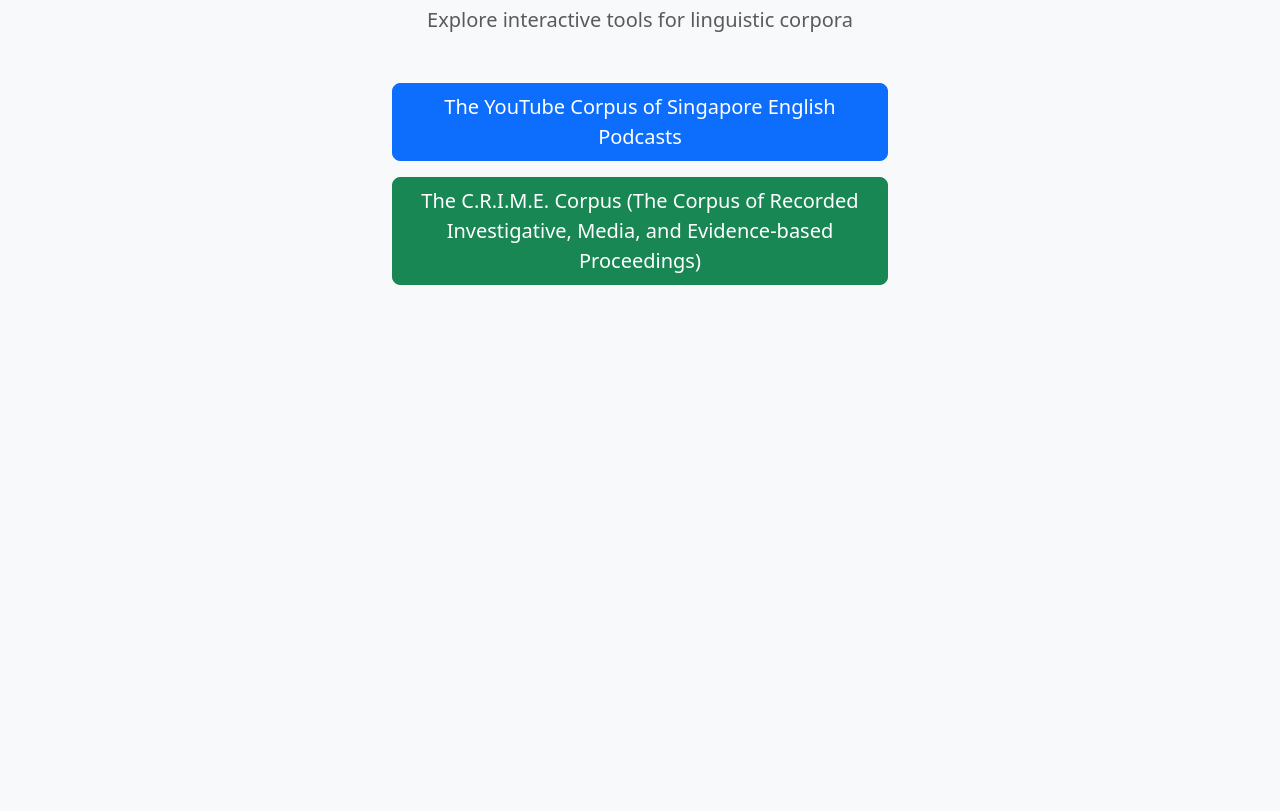
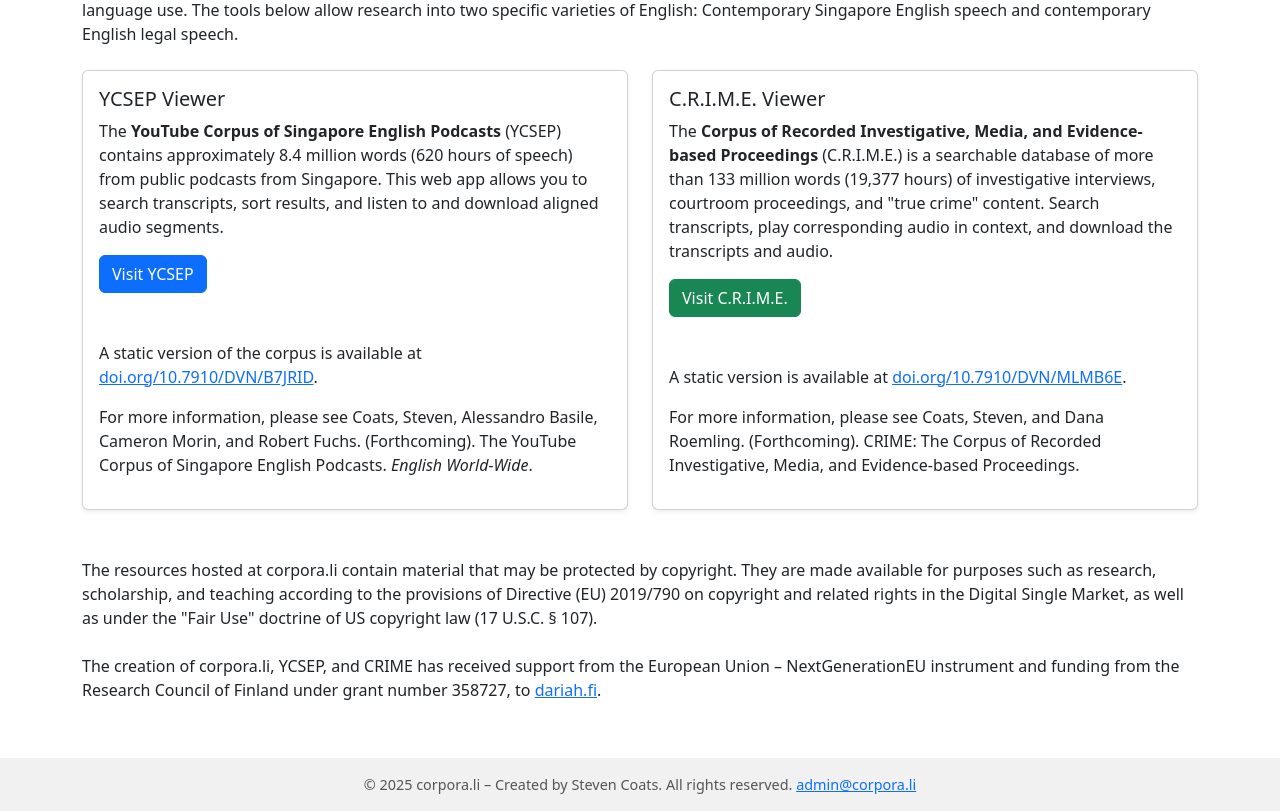
Before and after one commit to stcoats/corpora.li, a plain HTML site: page index.html in a window 1280 px wide. Shown: the part 301-1112 px from the top of the page. Before the commit the page ends 800 px from the top, so only its background shows below. Drawn offline with nearby package versions, Linux system fonts and the light colour scheme.

Commit message:
Update index.html

```diff
--- a/index.html
+++ b/index.html
@@ -8,22 +8,83 @@
     href="https://cdn.jsdelivr.net/npm/bootstrap@5.3.3/dist/css/bootstrap.min.css"
     rel="stylesheet"
   >
+  <style>
+    .hero {
+      padding: 4rem 1rem;
+      background-color: #f8f9fa;
+      text-align: center;
+    }
+    .hero h1 {
+      font-size: 2.75rem;
+    }
+    .section {
+      padding: 2.5rem 1rem;
+    }
+    footer {
+      padding: 1rem 0;
+      text-align: center;
+      background-color: #f1f1f1;
+      font-size: 0.9rem;
+      color: #555;
+    }
+  </style>
 </head>
-<body class="bg-light d-flex flex-column justify-content-center align-items-center vh-100">
+<body>
 
-  <div class="text-center">
-    <h1 class="display-4 mb-4">Welcome to <strong>corpora.li</strong></h1>
-    <p class="lead mb-5 text-muted">Explore interactive tools for linguistic corpora</p>
-
-    <div class="d-grid gap-3 col-12 col-sm-8 col-md-6 mx-auto">
-      <a class="btn btn-primary btn-lg" href="https://ycsep.corpora.li" role="button">
-        The YouTube Corpus of Singapore English Podcasts
-      </a>
-      <a class="btn btn-success btn-lg" href="https://forensic.corpora.li" role="button">
-        The C.R.I.M.E. Corpus (The Corpus of Recorded Investigative, Media, and Evidence-based Proceedings)
-      </a>
+  <div class="hero">
+    <div class="container">
+      <h1><strong>corpora.li</strong></h1>
+      <p class="lead">Transcript corpora for linguistic exploration and research</p>
     </div>
   </div>
 
+  <div class="section">
+    <div class="container">
+	      <p class="text-left mb-4">
+        Corpora.li currently hosts two searchable speech corpora. A corpus is a structured collection of texts that lets researchers and learners explore real language use. The tools below allow research into two specific varieties of English: Contemporary Singapore English speech and contemporary English legal speech.
+      </p>
+      <div class="row g-4">
+
+        <div class="col-md-6">
+          <div class="card shadow-sm h-100">
+            <div class="card-body">
+              <h5 class="card-title">YCSEP Viewer</h5>
+              <p class="card-text">
+                The <strong>YouTube Corpus of Singapore English Podcasts</strong> (YCSEP) contains approximately 8.4 million words (620 hours of speech) from public podcasts from Singapore. This web app allows you to search transcripts, sort results, and listen to and download aligned audio segments.</p>
+              <a href="https://ycsep.corpora.li" class="btn btn-primary">Visit YCSEP</a><br><br><br>
+			  <p>A static version of the corpus is available at <a href="https://doi.org/10.7910/DVN/B7JRID">doi.org/10.7910/DVN/B7JRID</a>.</p>
+			  <p>For more information, please see Coats, Steven, Alessandro Basile, Cameron Morin, and Robert Fuchs. (Forthcoming). The YouTube Corpus of Singapore English Podcasts. <i>English World-Wide</i>.</p>
+            </div>
+          </div>
+        </div>
+
+        <div class="col-md-6">
+          <div class="card shadow-sm h-100">
+            <div class="card-body">
+              <h5 class="card-title">C.R.I.M.E. Viewer</h5>
+              <p class="card-text">
+                The <strong>Corpus of Recorded Investigative, Media, and Evidence-based Proceedings</strong> (C.R.I.M.E.) is a searchable database of more than 133 million words (19,377 hours) of investigative interviews, courtroom proceedings, and "true crime" content. Search transcripts, play corresponding audio in context, and download the transcripts and audio.</p>
+				<a href="https://forensic.corpora.li" class="btn btn-success">Visit C.R.I.M.E.</a><br><br><br>
+				<p>A static version is available at <a href="https://doi.org/10.7910/DVN/MLMB6E">doi.org/10.7910/DVN/MLMB6E</a>.</p>
+              <p>For more information, please see Coats, Steven, and Dana Roemling. (Forthcoming). CRIME: The Corpus of Recorded Investigative, Media, and Evidence-based Proceedings.</p>
+
+
+            </div>
+          </div>
+        </div>
+
+      </div>
+	  <br><br><p class="text-left mb-4">
+        The resources hosted at corpora.li contain material that may be protected by copyright. They are made available for purposes such as research, scholarship, and teaching according to the provisions of Directive (EU) 2019/790 on copyright and related rights in the Digital Single Market, as well as under the "Fair Use" doctrine of US copyright law (17 U.S.C. § 107).
+      </p>
+	  <p>The creation of corpora.li, YCSEP, and CRIME has received support from the European Union – NextGenerationEU instrument and funding from the Research Council of Finland under grant number 358727, to <a href="https://dariah.fi">dariah.fi</a>.
+    </div>
+  </div>
+
+  <footer>
+    &copy; 2025 corpora.li – Created by Steven Coats. All rights reserved. <a href="mailto:admin@corpora.li">admin@corpora.li</a>
+
+  </footer>
+
 </body>
 </html>
```
